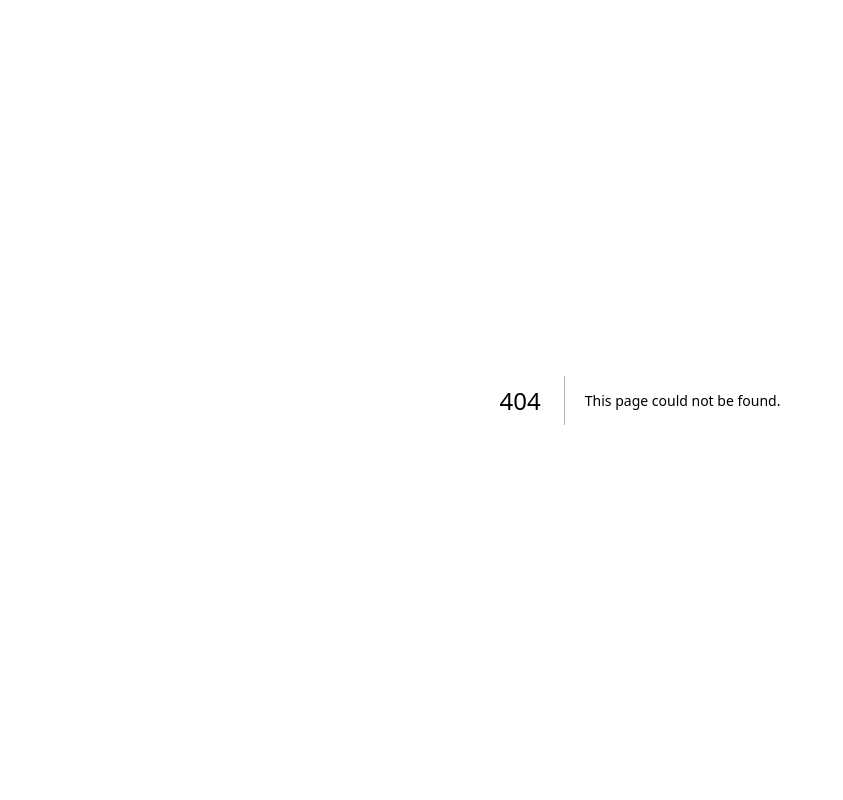
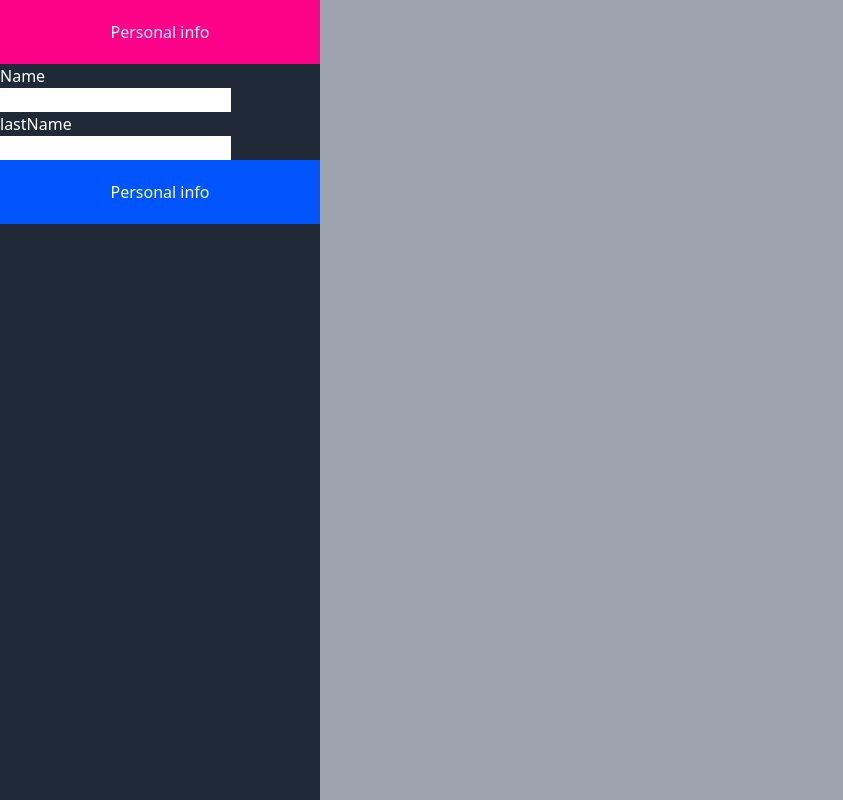
Before and after one commit to nareg23/resume-builder, a Next.js app: page /studio in a window 1280 px wide. Before the commit this address had no page. Shown: the whole page, without its empty margins (0-843 px from the left). Built offline with nearby package versions, Linux system fonts and the light colour scheme.

Commit message:
full zustand and framer motion

```diff
--- a/app/page.tsx
+++ b/app/page.tsx
@@ -1,4 +1,6 @@
 import PdfOps from "@/components/PdfOps";
+import State from "@/components/State";
+
 import { Inter } from "next/font/google";
 
 const inter = Inter({ subsets: ["latin"] });
@@ -6,7 +8,8 @@ const inter = Inter({ subsets: ["latin"] });
 export default function Home() {
   return (
     <main className="text-4xl text-cyan-600">
-      <PdfOps />
+      {/* <PdfOps /> */}
+      <State />
     </main>
   );
 }
--- /dev/null
+++ b/app/studio/page.tsx
@@ -0,0 +1,19 @@
+"use client";
+import React from "react";
+import ControlPanel from "@/components/ControlPanel";
+import PdfTemplate from "@/components/PdfTemplate";
+
+const page = () => {
+  return (
+    <div className="h-screen flex bg-gray-400">
+      <div className="h-full w-1/4">
+        <ControlPanel />
+      </div>
+      <div>
+        <PdfTemplate />
+      </div>
+    </div>
+  );
+};
+
+export default page;
--- /dev/null
+++ b/components/Accordion.tsx
@@ -0,0 +1,52 @@
+"use client";
+import React from "react";
+import { motion, AnimatePresence } from "framer-motion";
+import PersonalInfoForm from "./PersonalInfoForm";
+
+interface Props {
+  i: number;
+  children: JSX.Element;
+  title: string;
+  expanded: boolean | number;
+  setExpanded: React.Dispatch<React.SetStateAction<number | false>>;
+}
+
+const Accordion = ({ i, expanded, setExpanded, title, children }: Props) => {
+  const isOpen = i === expanded;
+
+  // By using `AnimatePresence` to mount and unmount the contents, we can animate
+  // them in and out while also only rendering the contents of open accordions
+  return (
+    <>
+      <motion.header
+        className="p-5 flex justify-center items-center"
+        initial={false}
+        animate={{ backgroundColor: isOpen ? "#FF0088" : "#0055FF" }}
+        onClick={() => setExpanded(isOpen ? false : i)}
+      >
+        <h2>Personal info</h2>
+      </motion.header>
+      <AnimatePresence initial={false}>
+        {isOpen && (
+          <motion.section
+            key="content"
+            initial="collapsed"
+            animate="open"
+            exit="collapsed"
+            variants={{
+              open: { opacity: 1, height: "auto" },
+              collapsed: { opacity: 0, height: 0 },
+            }}
+            transition={{ duration: 0.8, ease: [0.04, 0.62, 0.23, 0.98] }}
+          >
+            {/* accordion contents */}
+            {children}
+            {/* end accordion contents */}
+          </motion.section>
+        )}
+      </AnimatePresence>
+    </>
+  );
+};
+
+export default Accordion;
--- /dev/null
+++ b/components/ControlPanel.tsx
@@ -0,0 +1,33 @@
+"use client";
+import React, { useState } from "react";
+import Accordion from "./Accordion";
+import PersonalInfoForm from "./PersonalInfoForm";
+import WorkExperience from "./WorkExperience";
+
+const ControlPanel = () => {
+  const [expanded, setExpanded] = useState<false | number>(0);
+  return (
+    <div className="bg-gray-800 h-full">
+      <h1 className="text-white">
+        <Accordion
+          i={0}
+          expanded={expanded}
+          setExpanded={setExpanded}
+          title="Personal info"
+        >
+          <PersonalInfoForm />
+        </Accordion>
+        <Accordion
+          i={1}
+          expanded={expanded}
+          setExpanded={setExpanded}
+          title="work experience"
+        >
+          <WorkExperience />
+        </Accordion>
+      </h1>
+    </div>
+  );
+};
+
+export default ControlPanel;
--- /dev/null
+++ b/components/PdfTemplate.tsx
@@ -0,0 +1,16 @@
+"use client";
+
+import useFormStore from "@/store/useFormStore";
+import React from "react";
+
+const PdfTemplate = () => {
+  const { name, lastName } = useFormStore((state) => state.form);
+  return (
+    <div>
+      <h1>{name}</h1>
+      <h1>{lastName}</h1>
+    </div>
+  );
+};
+
+export default PdfTemplate;
--- /dev/null
+++ b/components/PersonalInfoForm.tsx
@@ -0,0 +1,31 @@
+import useFormStore from "@/store/useFormStore";
+import React from "react";
+
+const PersonalInfoForm = () => {
+  const [setLastName, setName] = useFormStore((state) => [
+    state.setLastName,
+    state.setName,
+  ]);
+  return (
+    <div>
+      <div>
+        <p>Name</p>
+        <input
+          type="text"
+          name="name"
+          onChange={({ currentTarget }) => setName(currentTarget.value)}
+        />
+      </div>
+      <div>
+        <p>lastName</p>
+        <input
+          type="text"
+          name="lastName"
+          onChange={({ currentTarget }) => setLastName(currentTarget.value)}
+        />
+      </div>
+    </div>
+  );
+};
+
+export default PersonalInfoForm;
--- /dev/null
+++ b/components/State.tsx
@@ -0,0 +1,25 @@
+"use client";
+import useBearStore from "@/store/useBearStore";
+import useFormStore from "@/store/useFormStore";
+import React, { useState } from "react";
+
+const State = () => {
+  const {
+    form: { name },
+    setName,
+  } = useFormStore((state) => state);
+  return (
+    <div>
+      <div>
+        <p>name:</p>
+        <p>{name}</p>
+      </div>
+      <input
+        type="text"
+        onChange={({ currentTarget: { value } }) => setName(value)}
+      />
+    </div>
+  );
+};
+
+export default State;
--- /dev/null
+++ b/components/WorkExperience.tsx
@@ -0,0 +1,38 @@
+"use client";
+
+import useWorkXpStore from "@/store/useWorkXpStore";
+import React from "react";
+
+const WorkExperience = () => {
+  const { jobs } = useWorkXpStore((state) => state);
+  return (
+    <div className="px-5">
+      {jobs.map((job) => (
+        <div key={job.company}>
+          <div>
+            <label htmlFor="">from</label>
+            <input
+              className="text-black"
+              type="date"
+              value={job.from}
+              onChange={(e) => console.log(e.currentTarget.value)}
+            />
+
+            <label htmlFor="">to</label>
+            <input className="text-black" type="date" value={job.to} />
+          </div>
+          <div>
+            <label htmlFor="">title</label>
+            <input className="text-black" type="text" value={job.title} />
+          </div>
+          <div>
+            <label htmlFor="">Company</label>
+            <input className="text-black" type="text" value={job.company} />
+          </div>
+        </div>
+      ))}
+    </div>
+  );
+};
+
+export default WorkExperience;
--- a/package.json
+++ b/package.json
@@ -14,11 +14,13 @@
     "@types/react-dom": "18.0.11",
     "eslint": "8.37.0",
     "eslint-config-next": "13.2.4",
+    "framer-motion": "^10.9.2",
     "next": "13.2.4",
     "react": "18.2.0",
     "react-dom": "18.2.0",
     "react-to-pdf": "^0.0.14",
-    "typescript": "5.0.2"
+    "typescript": "5.0.2",
+    "zustand": "^4.3.6"
   },
   "devDependencies": {
     "autoprefixer": "^10.4.14",
--- /dev/null
+++ b/store/useBearStore.ts
@@ -0,0 +1,13 @@
+import { create } from "zustand";
+
+type BearState = {
+  bears: number;
+  increase: (by: number) => void;
+};
+
+const useBearStore = create<BearState>((set) => ({
+  bears: 0,
+  increase: (by) => set((state) => ({ bears: state.bears + by })),
+}));
+
+export default useBearStore;
--- /dev/null
+++ b/store/useFormStore.ts
@@ -0,0 +1,23 @@
+import { create } from "zustand";
+
+interface FormStore {
+  form: {
+    name: string;
+    lastName: string;
+  };
+  setName: (name: string) => void;
+  setLastName: (lastName: string) => void;
+}
+
+const useFormStore = create<FormStore>((set, get) => ({
+  form: {
+    name: "",
+    lastName: "",
+  },
+  setName: (name: string) =>
+    set((state) => ({ form: { ...state.form, name } })),
+  setLastName: (lastName: string) =>
+    set((state) => ({ form: { ...state.form, lastName } })),
+}));
+
+export default useFormStore;
--- /dev/null
+++ b/store/useWorkXpStore.tsx
@@ -0,0 +1,29 @@
+import { create } from "zustand";
+
+interface Job {
+  company: string;
+  title: string;
+  from: string;
+  to: string;
+  description: string;
+}
+
+interface WorkState {
+  jobs: Job[];
+}
+
+const initialJobState = {
+  company: "",
+  title: "",
+  from: "",
+  to: "",
+  description: "",
+};
+
+const useWorkXpStore = create<WorkState>((set) => ({
+  jobs: [{ ...initialJobState }],
+}));
+
+export default useWorkXpStore;
+
+// jobs [{name:'nareg,lastName:'tokat},{name:'kevo,lastName:'basmajian}]
```
Also changed, not shown: 1 other file (tests, documents, lock files or other folders).
